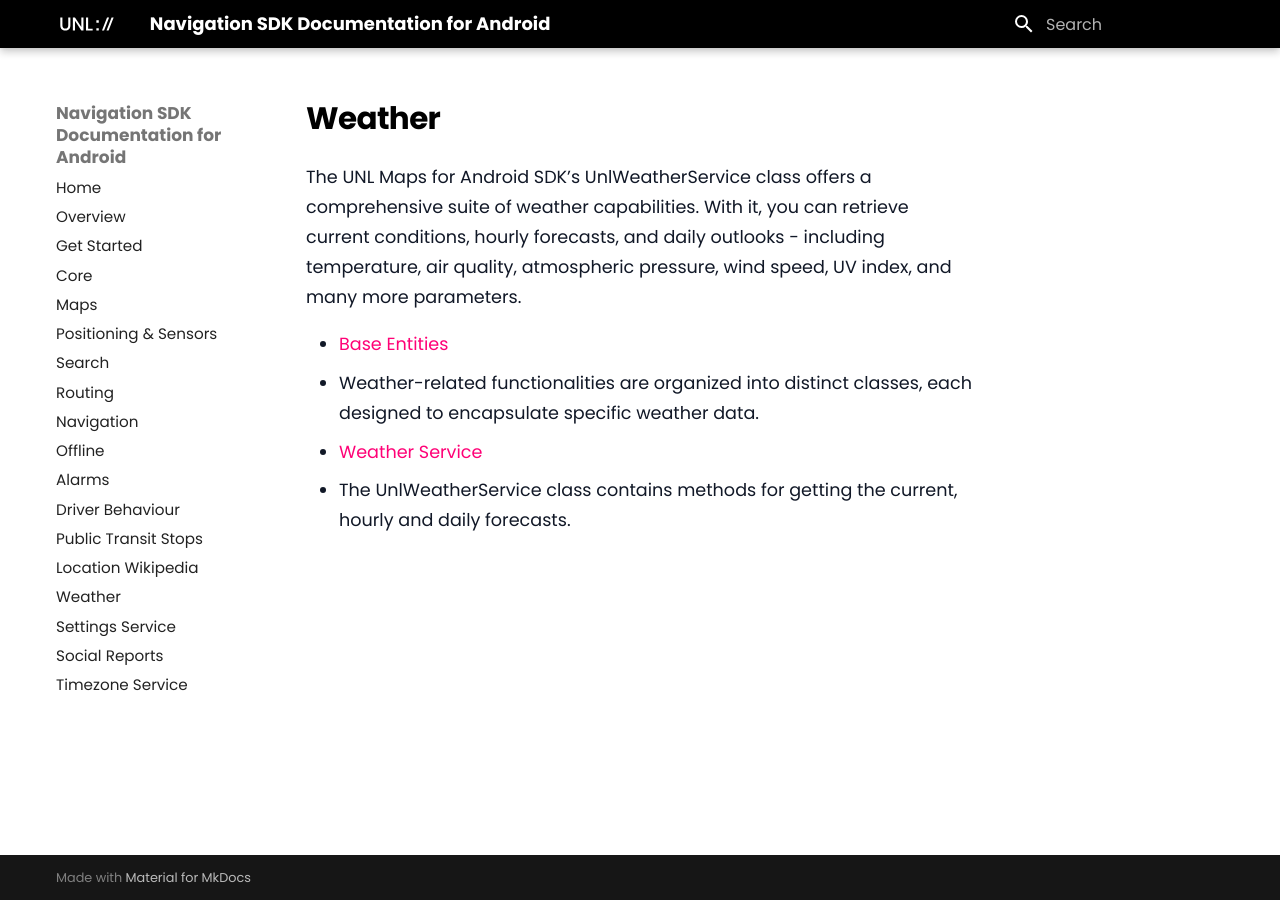
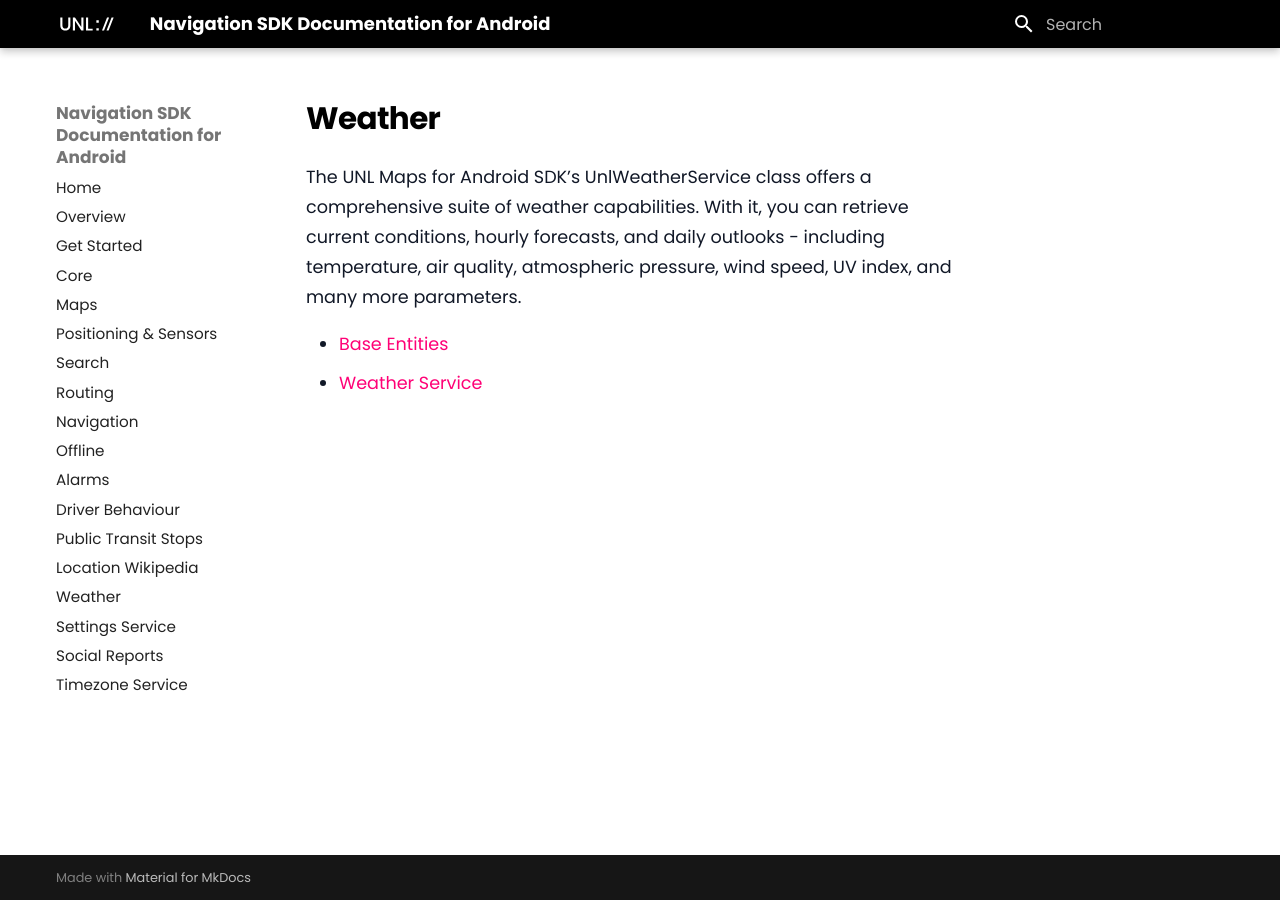
Before and after one commit to u-n-l/navigation-sdk-android-docs, an MkDocs documentation site: the page built from docs/14-Weather/01-index.md, in a window 1280 px wide. Built offline with MkDocs 1.6.1 and Material for MkDocs 9.7.7, drawn with Linux system fonts in a browser that asks for light colours.

Commit message:
Update 01-index.md

```diff
--- a/docs/14-Weather/01-index.md
+++ b/docs/14-Weather/01-index.md
@@ -2,7 +2,5 @@
 
 The UNL Maps for Android SDK’s UnlWeatherService class offers a comprehensive suite of weather capabilities. With it, you can retrieve current conditions, hourly forecasts, and daily outlooks - including temperature, air quality, atmospheric pressure, wind speed, UV index, and many more parameters.
 
-- [Base Entities](/14-Weather/02-Base%20Entities.md)
-   - Weather-related functionalities are organized into distinct classes, each designed to encapsulate specific weather data.
-- [Weather Service](/14-Weather/03-Weather%20Service.md)
-   - The UnlWeatherService class contains methods for getting the current, hourly and daily forecasts.
+- [Base Entities](../14-Weather/02-Base%20Entities.md)
+- [Weather Service](../14-Weather/03-Weather%20Service.md)
```
